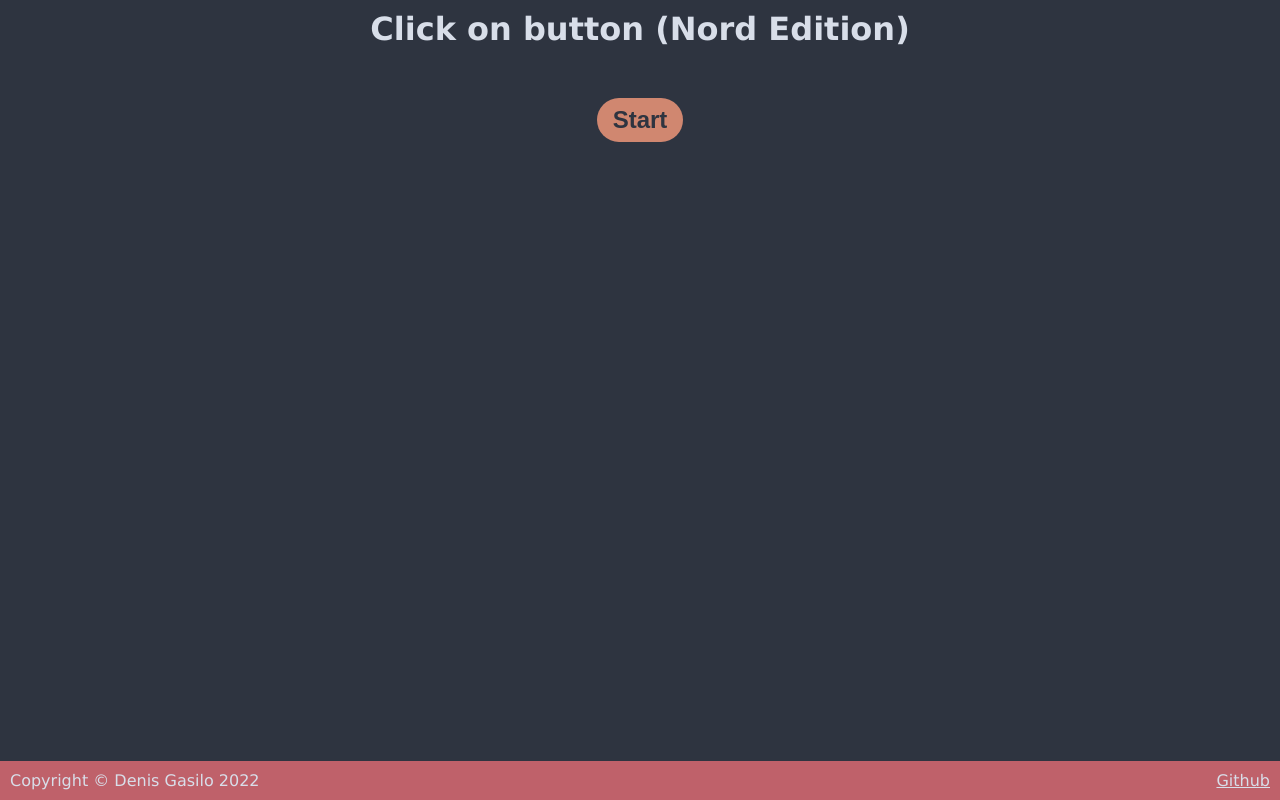
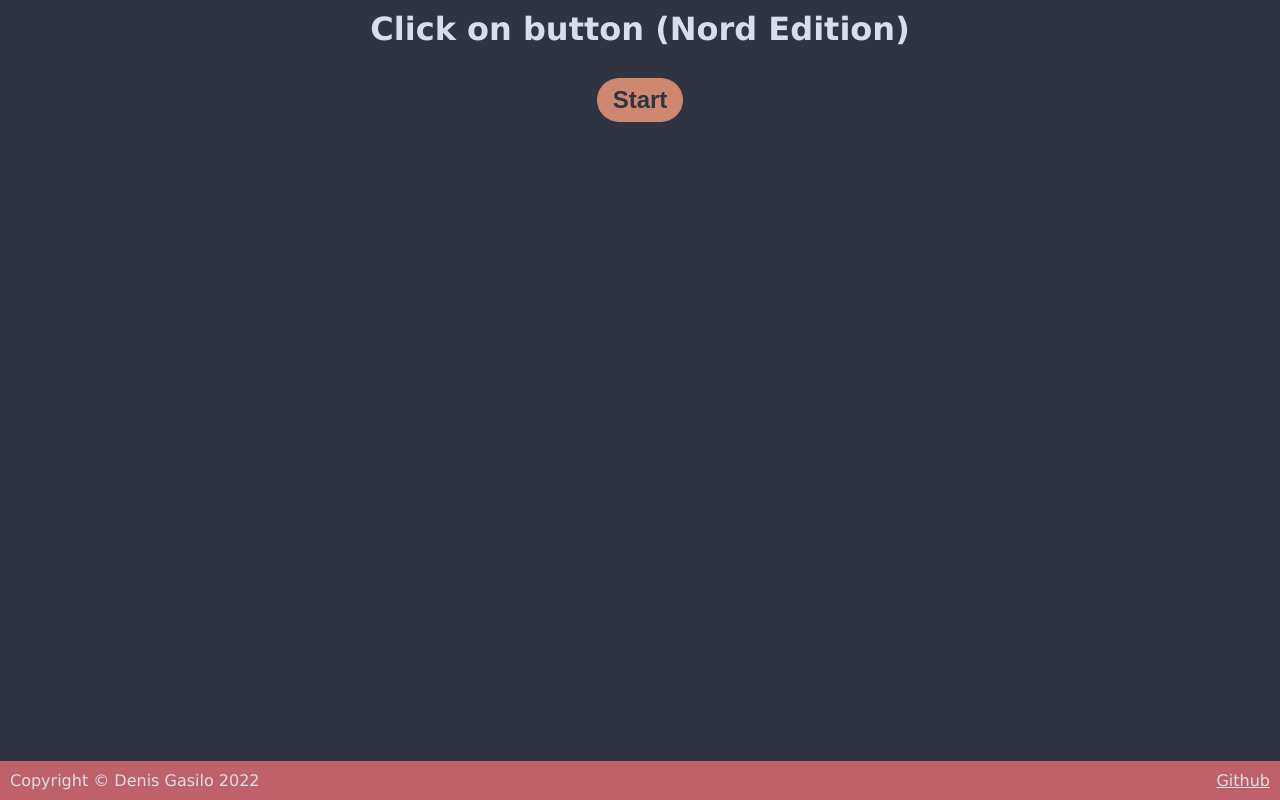
Before and after one commit to DenisGas/RunAwayButton-V2, a plain HTML site: page index.html in a window 1280 px wide. Drawn offline with Linux system fonts and the light colour scheme.

Commit message:
Edited margin and hight buttons

```diff
--- a/style/style.css
+++ b/style/style.css
@@ -42,19 +42,24 @@ body {
 
 
 button {
-  margin: 50px 20px;
+  margin: 30px 20px;
   font-weight: bold;
   font-size: 24px;
   color: #2e3440;
   border: 0;
   cursor: pointer;
   padding: 8px 16px;
+  height: 100px;
   background-color: #D08770;
   border-radius: 24px;
 }
 
 
+#start{
+  height: auto;
+}
 #no-catch {
+  height: auto;
   margin: 0 20px;
   background-color: #BF616A;
 
```
